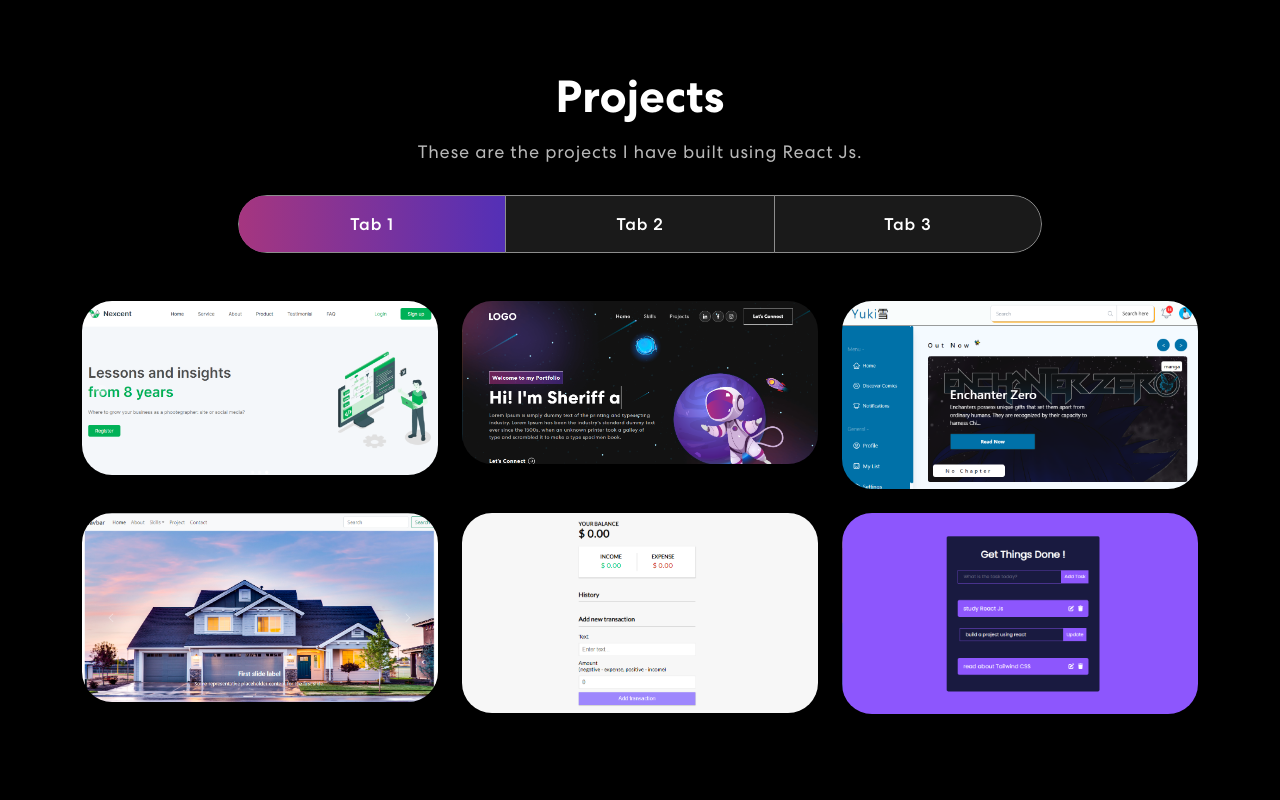
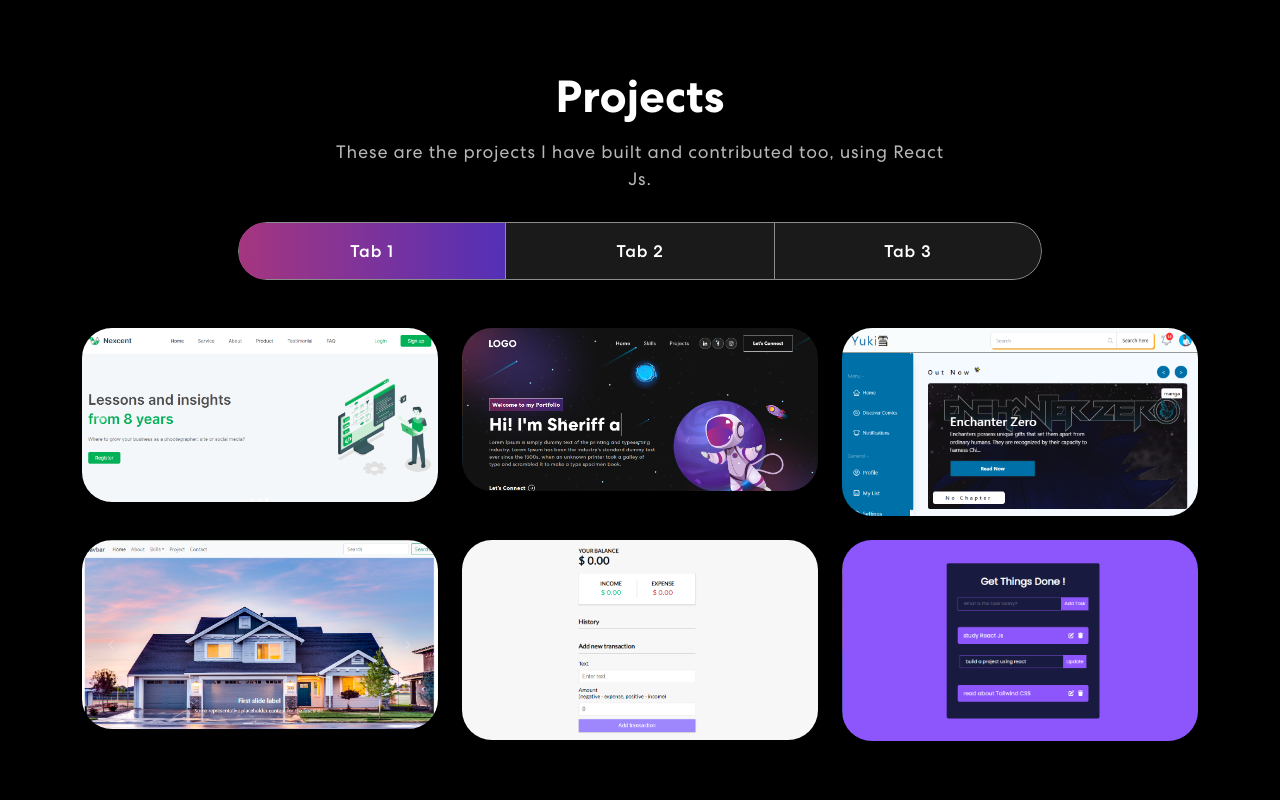
Before and after one commit to sheriff-demilade/portfolio, a React (Create React App) app: page / in a window 1280 px wide. Shown: the part 1340-2140 px from the top of the page. Built offline with nearby package versions, Linux system fonts and the light colour scheme; no server answers.

Commit message:
updated some text

```diff
--- a/src/components/Projects.js
+++ b/src/components/Projects.js
@@ -63,7 +63,10 @@ export const Projects = () => {
                   }
                 >
                   <h2>Projects</h2>
-                  <p>These are the projects I have built using React Js.</p>
+                  <p>
+                    These are the projects I have built and contributed too,
+                    using React Js.
+                  </p>
                   <Tab.Container id="projects-tabs" defaultActiveKey="first">
                     <Nav
                       variant="pills"
```
